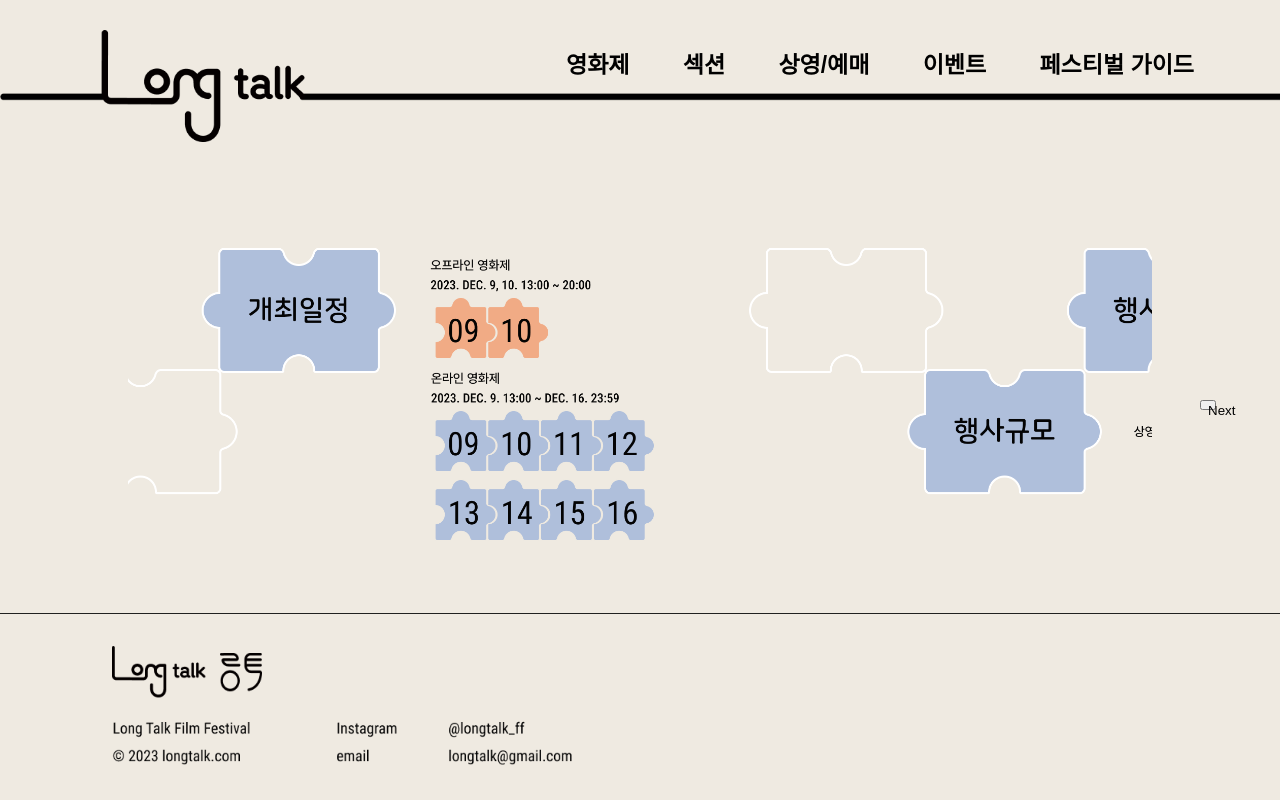
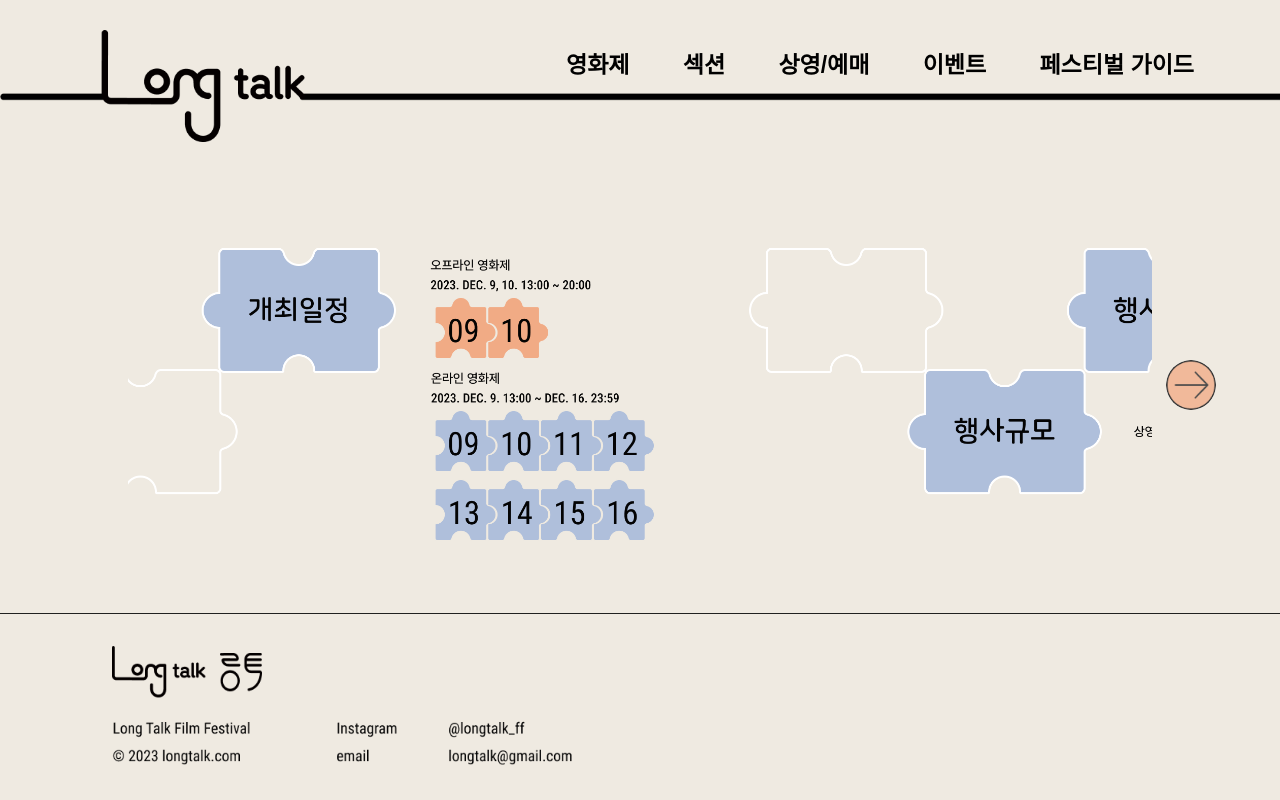
Before and after one commit to hmuri/LongTalk-FE, a React (Create React App) app in the folder longtalk/: page /holdInfo in a window 1280 px wide. Built offline with nearby package versions, Linux system fonts and the light colour scheme; a web font is replaced by a local one.

Commit message:
style: holdinfo 버튼 이미지 추가

```diff
--- a/longtalk/src/components/MobileHoldInfo.tsx
+++ b/longtalk/src/components/MobileHoldInfo.tsx
@@ -8,6 +8,8 @@ import mbsec5 from "../assets/image/MbHoldSlider/mbsec5.png";
 import mbsec6 from "../assets/image/MbHoldSlider/mbsec6.png";
 import mbsec7 from "../assets/image/MbHoldSlider/mbsec7.png";
 import mbsec8 from "../assets/image/MbHoldSlider/mbsec8.png";
+import ArrowRight from "../assets/icon/ArrowRight.png";
+import ArrowLeft from "../assets/icon/ArrowLeft.png";
 
 const SliderContainer = styled.div`
   display: none;
@@ -32,15 +34,19 @@ const Image = styled.img<{ marginRight: string; isMain: boolean }>`
   margin-right: ${(props) => (props.isMain ? props.marginRight : "0%")};
 `;
 
-const Button = styled.button`
+const Button = styled.button<{ backgroundImage: string }>`
   display: none;
   @media ${(props) => props.theme.mobile} {
     display: flex;
-    width: 10px;
-    height: 10px;
+    width: 35px;
+    height: 35px;
     position: fixed;
     right: 5%;
     top: 50%;
+    background-image: url(${(props) => props.backgroundImage});
+    background-size: cover;
+    border: none;
+    border-radius: 100%;
   }
 `;
 
@@ -74,7 +80,12 @@ export default function MobileHoldInfo() {
           />
         ))}
       </ImageContainer>
-      <Button onClick={nextSlide}>Next</Button>
+      <Button
+        onClick={nextSlide}
+        backgroundImage={
+          currentIndex === images.length - 1 ? ArrowLeft : ArrowRight
+        }
+      />
     </SliderContainer>
   );
 }
--- a/longtalk/src/page/HoldInfo.tsx
+++ b/longtalk/src/page/HoldInfo.tsx
@@ -9,6 +9,8 @@ import HoldInfo1 from "../assets/image/HoldSlider/HoldInfo1.png";
 import HoldInfo2 from "../assets/image/HoldSlider/HoldInfo2.png";
 import HoldInfo3 from "../assets/image/HoldSlider/HoldInfo3.png";
 import HoldInfo4 from "../assets/image/HoldSlider/HoldInfo4.png";
+import ArrowRight from "../assets/icon/ArrowRight.png";
+import ArrowLeft from "../assets/icon/ArrowLeft.png";
 import Footer from "../components/Footer";
 
 //시간 남으면 스트라이프로 바꾸기
@@ -36,13 +38,18 @@ const Image = styled.img<{ marginRight: string; isMain: boolean }>`
   margin-right: ${(props) => (props.isMain ? props.marginRight : "0%")};
 `;
 
-const Button = styled.button`
+const Button = styled.button<{ backgroundImage: string }>`
   display: flex;
-  width: 10px;
-  height: 10px;
+  width: 50px;
+  height: 50px;
   position: fixed;
   right: 5%;
-  top: 50%;
+  top: 45%;
+  border: none;
+  border-radius: 100%;
+  background-image: url(${(props) => props.backgroundImage});
+  background-size: cover;
+  background-color: none;
   @media ${(props) => props.theme.mobile} {
     display: none;
   }
@@ -88,7 +95,12 @@ export default function HoldInfo() {
             ))}
           </ImageContainer>
         </SliderContainer>
-        <Button onClick={nextSlide}>Next</Button>
+        <Button
+          onClick={nextSlide}
+          backgroundImage={
+            currentIndex === images.length - 1 ? ArrowLeft : ArrowRight
+          }
+        />
       </>
       <Footer />
     </Container>
```
Also changed, not shown: longtalk/src/assets/icon/ArrowLeft.png (added), longtalk/src/assets/icon/ArrowRight.png (added).
